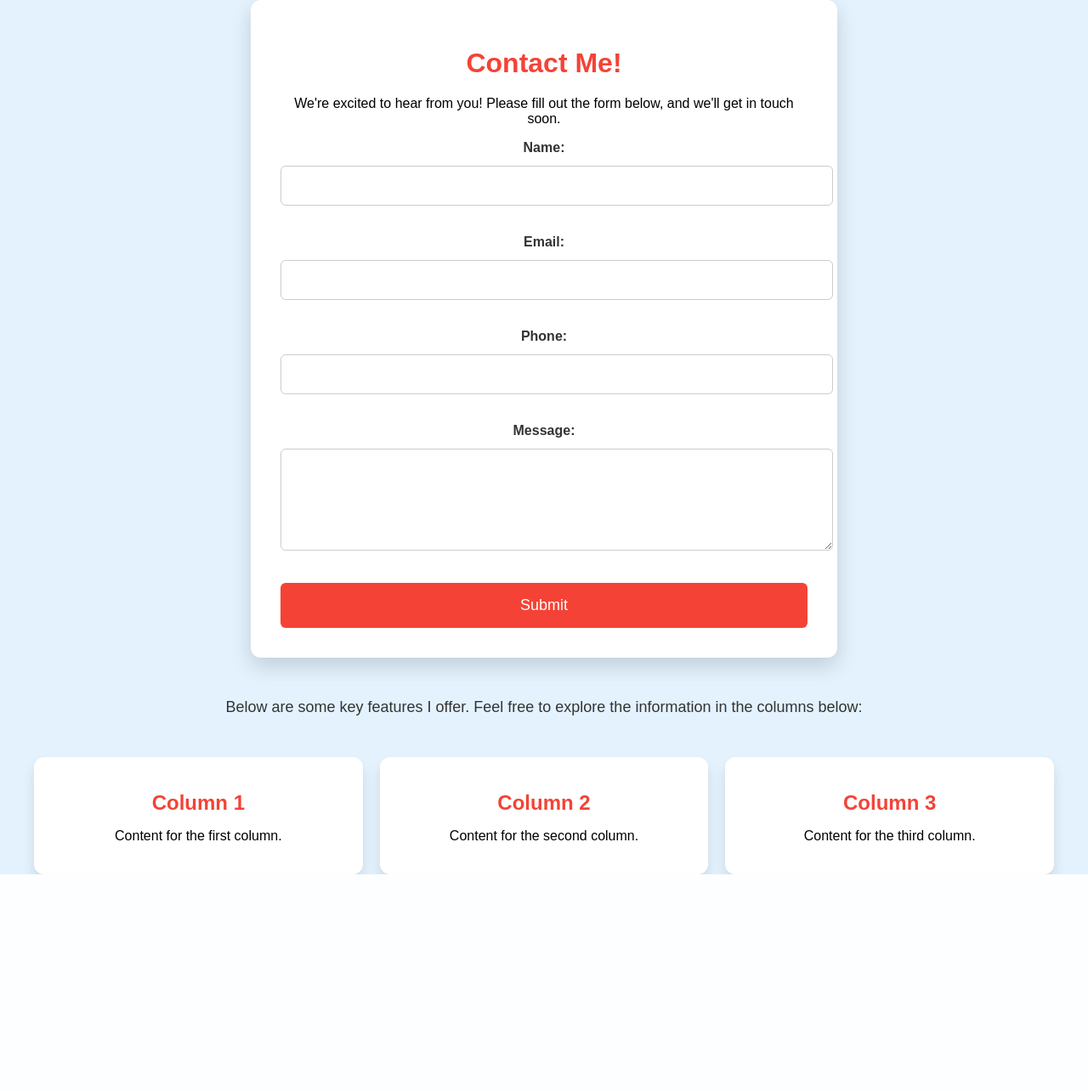
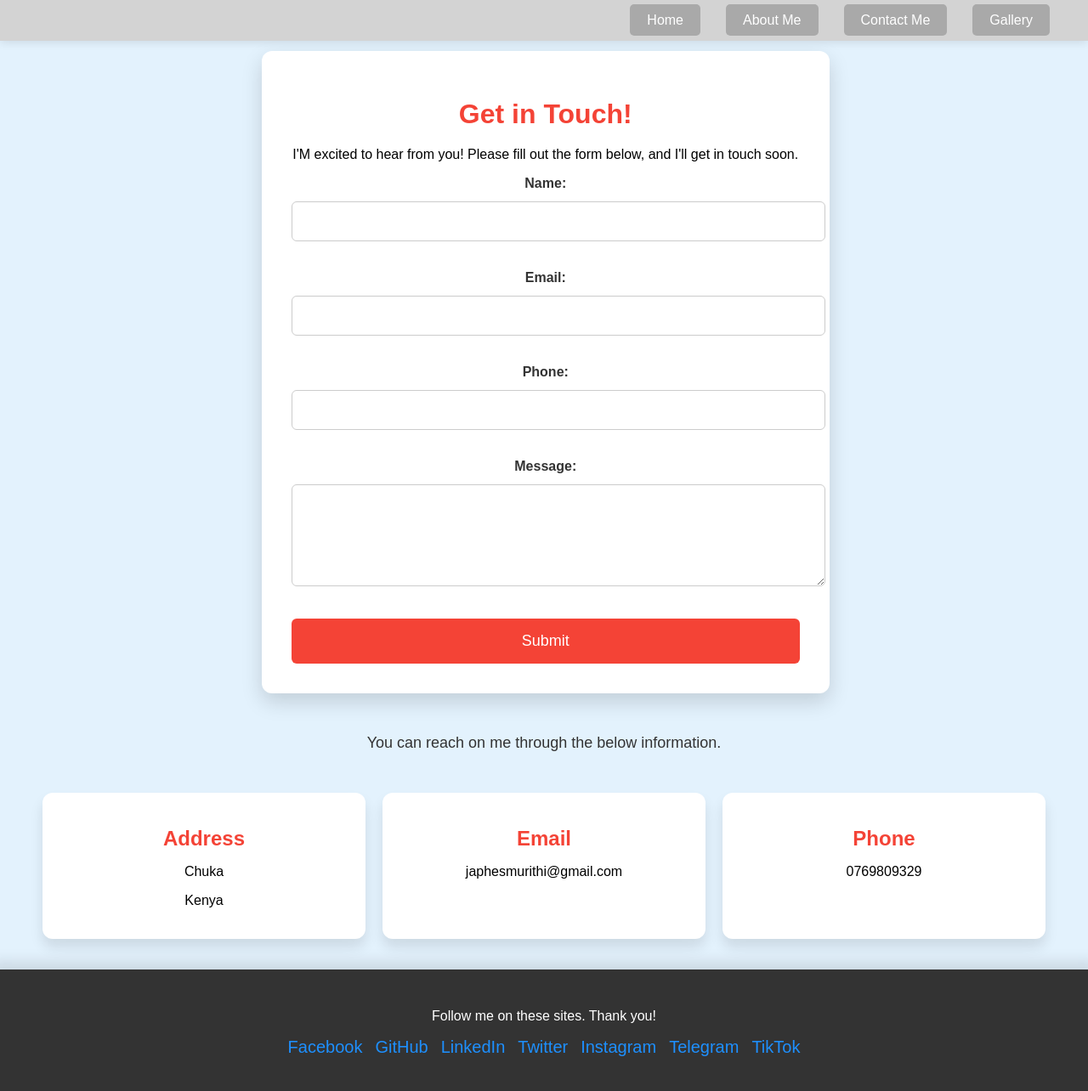
Before and after one commit to JAPHES/my_portfolio, a Django app: page /contact/ in a window 1280 px wide. Shown: the whole page at 85% size. Before the commit the page ends 1029 px from the top, so only its background shows below. Run offline with Django 5.2, Linux system fonts and the light colour scheme.

Commit message:
made new chages on html files

```diff
--- a/todo/templates/contact.html
+++ b/todo/templates/contact.html
@@ -17,13 +17,56 @@
             min-height: 100vh;
         }
 
+    /* Updated Navbar Styling */
+    .navbar {
+        background-color: lightgrey;
+        padding: 15px 30px;
+        position: fixed; /* Fix the navbar to the top of the page */
+        top: 0;
+        left: 0;
+        right: 0;
+        z-index: 1000; /* Ensure it stays above other elements */
+        box-shadow: 0 2px 10px rgba(0, 0, 0, 0.1); /* Add subtle shadow */
+    }
+
+    .navbar ul {
+        list-style-type: none;
+        padding: 0;
+        margin: 0; /* Remove margin to avoid spacing issues */
+        display: flex;
+        justify-content: flex-end; /* Align links to the right */
+        align-items: center;
+    }
+
+    .navbar ul li {
+        margin: 0 15px; /* Space between the links */
+    }
+
+    .navbar ul li a {
+        color: white;
+        text-decoration: none;
+        padding: 10px 20px;
+        background-color: darkgrey;
+        border-radius: 5px;
+        transition: background-color 0.3s ease;
+    }
+
+    .navbar ul li a:hover {
+        background-color: red;
+    }
+
+    body {
+        padding-top: 60px; /* Add padding to prevent content from overlapping the navbar */
+    }
+
+
         /* Styling for the contact form container */
         .form-container {
             background-color: #fff;
             padding: 35px;
             border-radius: 12px;
             box-shadow: 0 10px 25px rgba(0, 0, 0, 0.15);
-            width: 100%;
+            width: 90%;
             max-width: 620px; /* Ensure the form fits on the screen */
             text-align: center;
             margin-bottom: 30px; /* Space between top and bottom sections */
@@ -56,9 +99,7 @@
             color: #333;
         }
 
-        input[type="text"]:focus,
-        input[type="email"]:focus,
-        input[type="phone"]:focus,
+        input:focus,
         textarea:focus {
             border-color: #f44336; /* Focus color change */
             outline: none;
@@ -80,24 +121,27 @@
             background-color: #d32f2f; /* Darker red on hover */
             transform: scale(1.05); /* Slight enlarge effect */
         }
+
         .columns-container {
             display: flex; /* Enables a flex container for the columns */
+            flex-wrap: wrap; /* Allows columns to wrap on smaller screens */
             justify-content: center; /* Centers the columns horizontally */
             gap: 20px; /* Adds space between the columns */
             width: 100%;
-    max-width: 1200px; /* Limits the maximum width of the columns */
+            max-width: 1200px; /* Limits the maximum width of the container */
             margin: 0 auto; /* Centers the container horizontally */
-    text-align: center;
         }
 
         .column {
-    width: 30%; /* Sets each column to take 30% of the container width */
+            flex: 1 1 calc(30% - 20px); /* Flexible width with a fixed gap */
+            max-width: calc(30% - 20px); /* Ensure columns don't exceed 30% */
             padding: 20px;
             background-color: #fff;
             border-radius: 12px;
             box-shadow: 0 10px 15px rgba(0, 0, 0, 0.1);
             text-align: center;
         }
+
         .column h2 {
             color: #f44336;
             margin-bottom: 10px;
@@ -108,45 +152,90 @@
             color: #333;
             text-align: center;
             margin-bottom: 30px;
+            padding: 0 10px;
+        }
+
+        /* Footer Styling */
+        footer {
+            background-color: #333;
+            color: white;
+            padding: 30px 10px;
+            text-align: center;
+            width: 100%;
+            box-shadow: 0 -10px 15px rgba(0, 0, 0, 0.1);
+            margin-top: auto;
+        }
+
+        .social-links {
+            list-style-type: none;
+            padding: 0;
+            margin: 10px 0;
+            display: flex;
+            justify-content: center;
+            gap: 15px;
+        }
+
+        .social-links a {
+            color: #1e90ff;
+            font-size: 20px;
+            text-decoration: none;
+            transition: color 0.3s;
+        }
+
+        .social-links a:hover {
+            color: black;
+        }
+
+        .tagline {
+            font-size: 16px;
+            margin-top: 10px;
         }
 
         /* Media Queries for responsiveness */
         @media (max-width: 768px) {
             .form-container {
-                width: 90%; /* Make form container responsive on smaller screens */
+                width: 95%;
             }
 
             .columns-container {
-                flex-direction: column; /* Stack columns vertically on small screens */
+                flex-direction: column;
                 align-items: center;
             }
 
             .column {
-                width: 80%; /* Allow columns to be full width on small screens */
-                margin-bottom: 20px;
+                max-width: 90%;
             }
         }
 
         @media (max-width: 480px) {
-            .form-container {
-                width: 100%; /* Full width for the form on very small screens */
+            h1 {
+                font-size: 28px;
             }
 
-            .column {
-                width: 100%; /* Full width for each column on extra small screens */
+            button {
+                font-size: 16px;
+                padding: 14px;
             }
         }
-
     </style>
 </head>
 <body>
+<!-- Navbar -->
+<nav class="navbar">
+    <ul>
+        <li><a href="{% url 'home' %}">Home</a></li>
+        <li><a href="{% url 'home' %}">About Me</a></li>
+        <li><a href="{% url 'contact' %}">Contact Me</a></li>
+        <li><a href="{% url 'gallery' %}">Gallery</a></li>
+    </ul>
+</nav>
 
 <!-- Contact Form Section -->
 <form method="POST">
     {% csrf_token %}
     <div class="form-container">
-        <h1>Contact Me!</h1>
-        <p class="welcome-message">We're excited to hear from you! Please fill out the form below, and we'll get in touch soon.</p>
+        <h1>Get in Touch!</h1>
+        <p class="welcome-message">I'M excited to hear from you! Please fill out the form below, and I'll get in touch soon.</p>
 
         <div>
             {{ form.as_p }}
@@ -158,26 +247,42 @@
 
 <!-- Introductory Statement Before Three Columns -->
 <div class="intro-text">
-    <p>Below are some key features I offer. Feel free to explore the information in the columns below:</p>
+    <p>You can reach on me through the below information.</p>
 </div>
 
 <!-- Three Column Section Below the Form -->
 <div class="columns-container">
     <div class="column">
-        <h2>Column 1</h2>
-        <p>Content for the first column.</p>
+        <h2>Address</h2>
+        <p>Chuka</p>
+        <p>Kenya</p>
     </div>
 
     <div class="column">
-        <h2>Column 2</h2>
-        <p>Content for the second column.</p>
+        <h2>Email</h2>
+        <p>japhesmurithi@gmail.com</p>
     </div>
 
     <div class="column">
-        <h2>Column 3</h2>
-        <p>Content for the third column.</p>
+        <h2>Phone</h2>
+        <p>0769809329</p>
     </div>
 </div>
+<br>
+<br>
+<!-- Footer Section -->
+<footer>
+    <p>Follow me on these sites. Thank you!</p>
+    <ul class="social-links">
+        <li><a href="https://www.facebook.com/profile.php?id=61557675590019" target="_blank">Facebook</a></li>
+        <li><a href="https://github.com/JAPHES" target="_blank">GitHub</a></li>
+        <li><a href="https://www.linkedin.com/in/japhes-murithi" target="_blank">LinkedIn</a></li>
+        <li><a href="https://twitter.com/JaphesMurithi" target="_blank">Twitter</a></li>
+        <li><a href="https://instagram.com/japhesmurithi" target="_blank">Instagram</a></li>
+        <li><a href="https://t.me/Techie" target="_blank">Telegram</a></li>
+        <li><a href="https://www.tiktok.com/techie554" target="_blank">TikTok</a></li>
+    </ul>
+</footer>
 
 </body>
 </html>
--- a/todo_project/asgi.py
+++ b/todo_project/asgi.py
@@ -1,5 +1,5 @@
 """
-ASGI config for portfolio_project project.
+ASGI config for todo_project project.
 
 It exposes the ASGI callable as a module-level variable named ``application``.
 
--- a/todo_project/settings.py
+++ b/todo_project/settings.py
@@ -9,6 +9,7 @@ https://docs.djangoproject.com/en/5.1/topics/settings/
 For the full list of settings and their values, see
 https://docs.djangoproject.com/en/5.1/ref/settings/
 """
+
 
 from pathlib import Path
 
```
Also changed, not shown: todo/templates/gallery.html (+52 -0 lines), db.sqlite3. Lines whose indentation alone changed are shown as unchanged.
